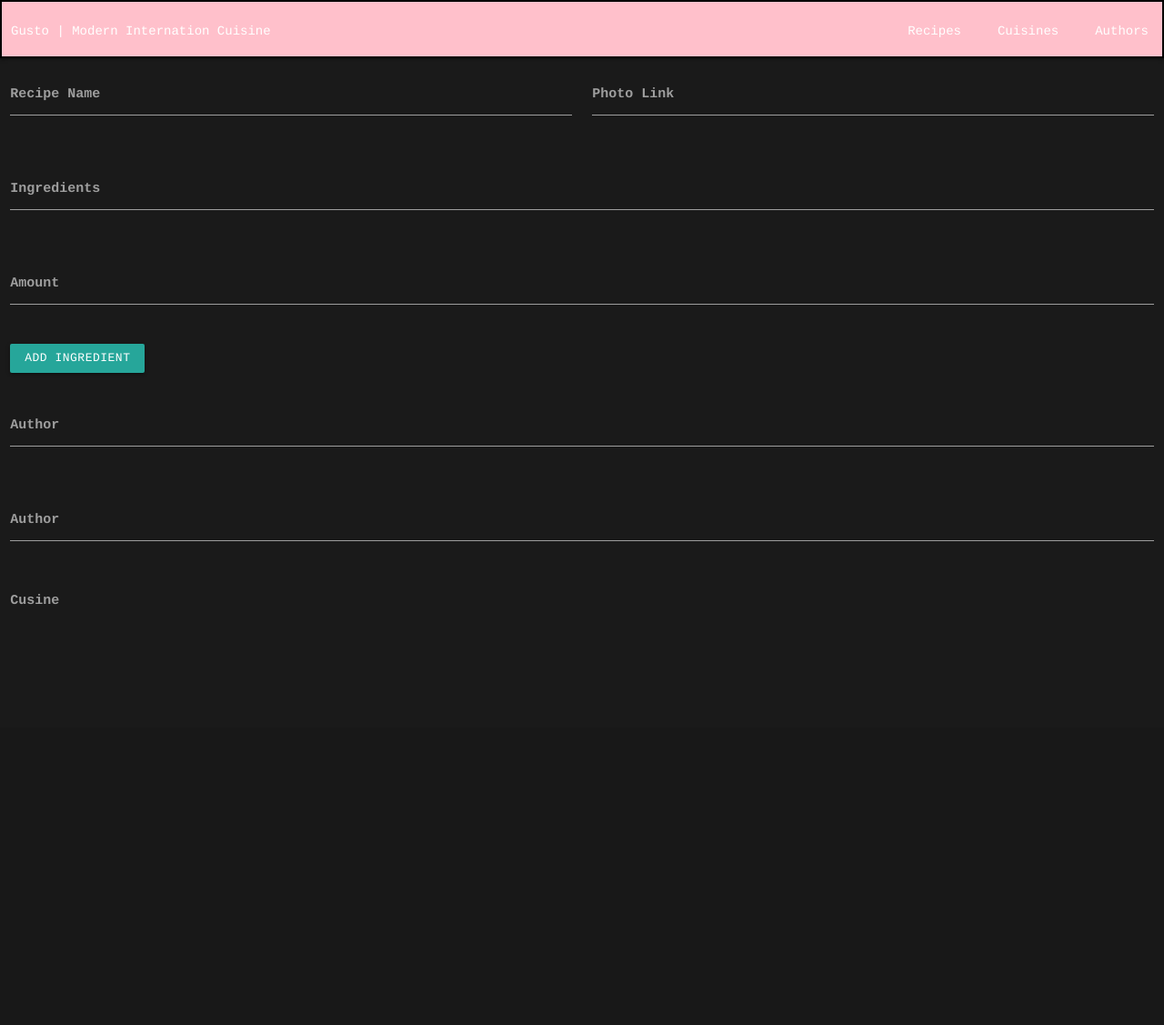
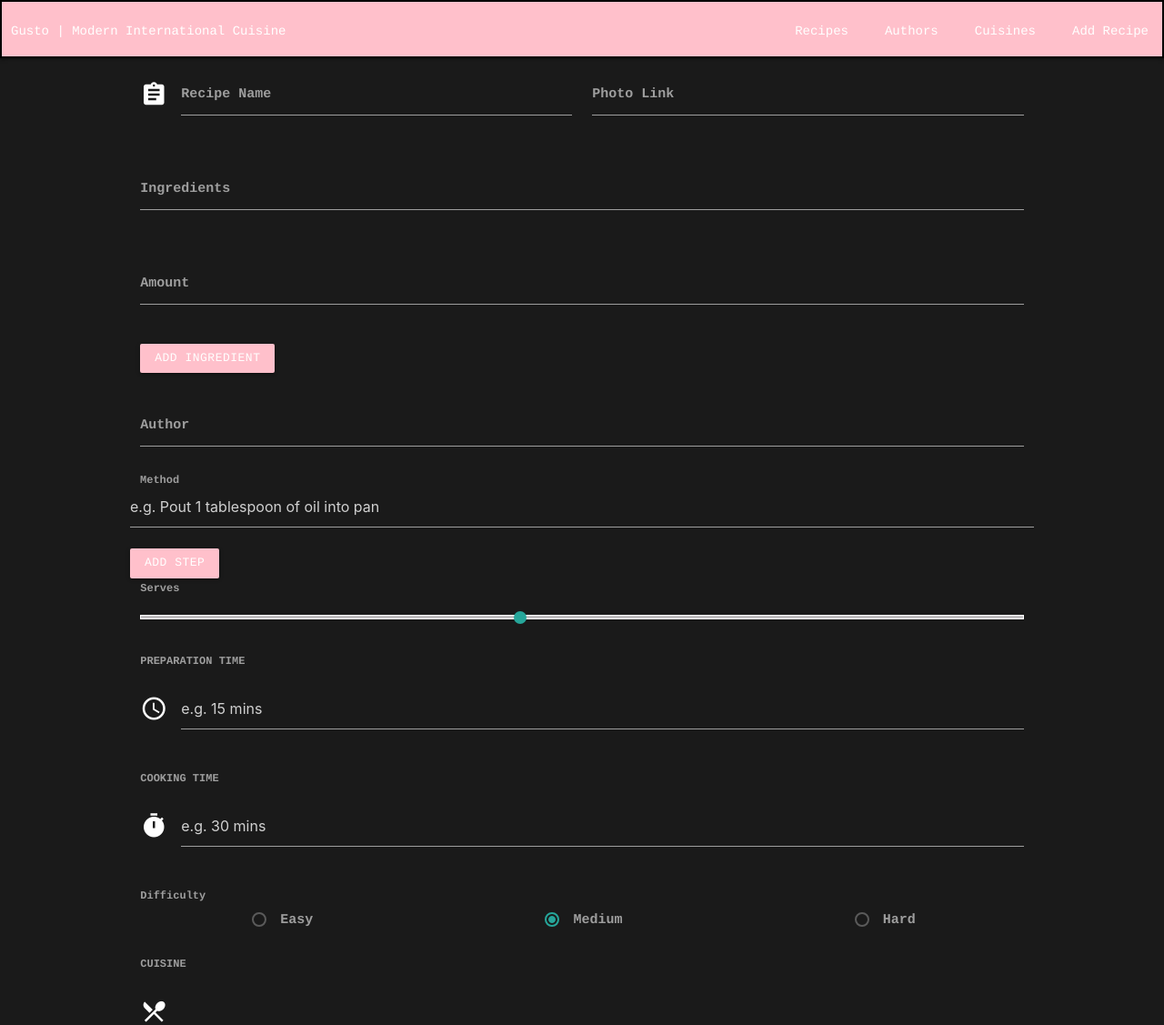
Before and after one commit to stephenjblair/dcd-project, a Flask app: template templates/add_recipe.html in a window 1280 px wide. Shown: the whole page at 91% size. Before the commit the page ends 665 px from the top, so only its background shows below. Run offline with Flask 2, Linux system fonts and the light colour scheme; the template is opened without the code that fills it, so the values that code supplies are empty; some libraries are stand-ins or nearby versions.

Commit message:
Added add recipe page and amended styles

```diff
--- a/static/css/style.css
+++ b/static/css/style.css
@@ -10,9 +10,11 @@ body {
 .nav-wrapper a {
   margin-left: 10px;
   font-size: 1em;
-  width: 100%;
 }
 
+.brand-logo {
+    position: fixed;
+}
 .recipes {
     background-color: #1a1a1a;
     height: 30vh;
@@ -27,3 +29,21 @@ body {
     height: 10vh;
     background-color: black;
 }
+
+#add_step {
+
+  background-color: pink;
+}
+
+#add_ingredient {
+
+  background-color: pink;
+}
+
+#add_recipe {
+  background-color: pink;
+  font-family: courier;
+}
+.container-fluid {
+  width: 80vw;
+}
--- a/static/js/scripts.js
+++ b/static/js/scripts.js
@@ -1,4 +1,3 @@
-document.addEventListener('DOMContentLoaded', function() {
-    var elems = document.querySelectorAll('select');
-    var instances = M.FormSelect.init(elems, options);
+  $(document).ready(function(){
+    $('.sidenav').sidenav();
   });
--- a/templates/add_recipe.html
+++ b/templates/add_recipe.html
@@ -1,8 +1,7 @@
 <!DOCTYPE html>
 <html lang="en">
-
    <head>
-    <meta charset="utf-8" />
+      <meta charset="utf-8"/>
       <meta name="viewport" content="width=device-width, initial-scale=1.0">
       <meta http-equiv="X-UA-Compatible" content="ie=edge">
       <title>Gusto | Modern International Cuisine</title>
@@ -16,29 +15,39 @@
    <body>
       <header>
  <nav>
-        <div class="nav-wrapper col s12">
-          <a href="index.html" class="brand-logo">Gusto | Modern Internation Cuisine</a>
-          <ul id="nav-mobile" class="right hide-on-med-and-down">
-            <li class="col s12"><a href="recipes.html">Recipes</a></li>
-            <li class="col s12"><a href="cuisines.html">Cuisines</a></li>
-            <li class="col s12"><a href="authors.html">Authors</a></li>
+    <div class="nav-wrapper">
+      <a href="#!" class="brand-logo">Gusto | Modern International Cuisine</a>
+      <a href="#" data-target="mobile-demo" class="sidenav-trigger"><i class="material-icons">menu</i></a>
+      <ul class="right hide-on-med-and-down">
+        <li><a href="recipes.html">Recipes</a></li>
+        <li><a href="authors.html">Authors</a></li>
+        <li><a href="cuisines.html">Cuisines</a></li>
+        <li><a href="add_recipe.html">Add Recipe</a></li>
+
       </ul>
     </div>
   </nav>
+
+  <ul class="sidenav" id="mobile-demo">
+   <li><a href="recipes.html">Recipes</a></li>
+        <li><a href="authors.html">Authors</a></li>
+        <li><a href="cuisines.html">Cuisines</a></li>
+        <li><a href="add_recipe.html">Add Recipe</a></li>
+  </ul>
       </header>
+      <div class="container-fluid">
       <div class="row">
          <form class="col s12">
             <div class="row">
-        <div class="input-field col s6">
+               <div class="input-field col s12 m6"> <i class="material-icons prefix">assignment</i>
                   <input id="recipe_name" type="text" class="validate">
                   <label for="recipe_name">Recipe Name</label>
                </div>
-        <div class="input-field col s6">
+               <div class="input-field col 12 m6">
                   <input id="photo_link" type="text" class="validate">
                   <label for="photo_link">Photo Link</label>
                </div>
             </div>
-
             <div class="row">
                <div class="input-field col s12">
                   <input id="ingredients" type="text" class="validate">
@@ -51,7 +60,7 @@
                   <label for="amount">Amount</label>
                </div>
             </div>
-     <a class="waves-effect waves-light btn-small">Add Ingredient</a>
+            <a class="waves-effect waves-light btn-small" id="add_ingredient">Add Ingredient</a>
          </form>
       </div>
       <div class="row">
@@ -60,32 +69,84 @@
             <label for="author">Author</label>
          </div>
       </div>
+      <div class="input-field col s12">
+         <input id="method" placeholder="e.g. Pout 1 tablespoon of oil into pan" type="text" class="validate">
+         <label for="method">Method</label>
+      </div>
+      <a class="waves-effect waves-light btn-small" id="add_step">Add Step</a>
       <div class="row">
-        <div class="input-field col s12">
-          <input id="author" type="text" class="validate">
-          <label for="author">Author</label>
+         <div class="col s12">
+            <p class="range-field">
+               <label for="recipe_serves">Serves</label>
+               <input type="range" id="recipe_serves" name="recipe_serves" min="1" max="8" value="4" />
+            </p>
          </div>
       </div>
+      <div class="row">
+         <div class="col s12">
+            <label for="recipe_prep_time">PREPARATION TIME</label>
+         </div>
          <div class="input-field col s12">
-    <select>
-      <option value="" disabled selected>Cuisine</option>
-      <option value="1">French</option>
-      <option value="2">Italian</option>
-      <option value="3">Spanish</option>
-      <option value="4">Chinese</option>
-      <option value="5">Thai</option>
-      <option value="6">Japanese</option>
-    </select>
-    <label>Cusine</label>
+            <i class="material-icons prefix">access_time</i>
+            <input placeholder="e.g. 15 mins" id="recipe_prep_time" name="recipe_prep_time" type="text" class="validate" required>
          </div>
-
+      </div>
+      <div class="row">
+         <div class="col s12">
+            <label for="difficulty">COOKING TIME</label>
+         </div>
+         <div class="input-field col s12">
+            <i class="material-icons prefix">timer</i>
+            <input placeholder="e.g. 30 mins" id="recipe_cook_time" name="recipe_cook_time" type="text" class="validate" required>
+         </div>
+      </div>
+      <div class="row">
+         <div class="col s12">
+            <label for="difficulty">Difficulty</label>
+         </div>
+         <div class="col s4 center-align">
+            <label>
+            <input class="with-gap" name="difficulty" id="difficulty_easy" value="Easy" type="radio" />
+            <span>Easy</span>
+            </label>
+         </div>
+         <div class="col s4 center-align">
+            <label>
+            <input class="with-gap" name="difficulty" id="difficulty_medium" value="Medium" type="radio" checked />
+            <span>Medium</span>
+            </label>
+         </div>
+         <div class="col s4 center-align">
+            <label>
+            <input class="with-gap" name="difficulty" id="difficulty_hard" value="Hard" type="radio" />
+            <span>Hard</span>
+            </label>
+         </div>
+      </div>
+      <div class="row">
+                    <div class="col s12">
+                        <label for="cuisine">CUISINE</label>
+                    </div>
+                    <div class="input-field col s12">
+                        <i class="material-icons prefix">local_dining</i>
+                        <select id="cuisine" name="cuisine" required>
+                  <option value="" disabled selected>Choose...</option>
+                      <option value="Italian">Italian</option>
+                      <option value="French">French</option>
+                      <option value="Thai">Indian</option>
+                      <option value="Spanish">Spanish</option>
+                      <option value="Chinese">Chinese</option>
+                      <option value="Other">Other</option>
+      <div class="row">
+      <div class="col s12">
+         <button class="waves-effect light btn-small" id="add_recipe" type="submit" name="action">ADD RECIPE
+         <i class="material-icons right">playlist_add</i>
+         </button>
+         </form>
+      </div>
       <script src="https://cdnjs.cloudflare.com/ajax/libs/jquery/3.2.1/jquery.min.js"></script>
       <script src="https://cdnjs.cloudflare.com/ajax/libs/materialize/0.100.2/js/materialize.min.js"></script>
-    <script>
-         document.addEventListener('DOMContentLoaded', function() {
-         var elems = document.querySelectorAll('select');
-         var instances = M.FormSelect.init(elems, options);
-         });
-    </script>
+      <script src="../static/js/scripts.js" type="text/javascript"></script>
+
    </body>
 </html>
```
Lines whose indentation alone changed are shown as unchanged.
